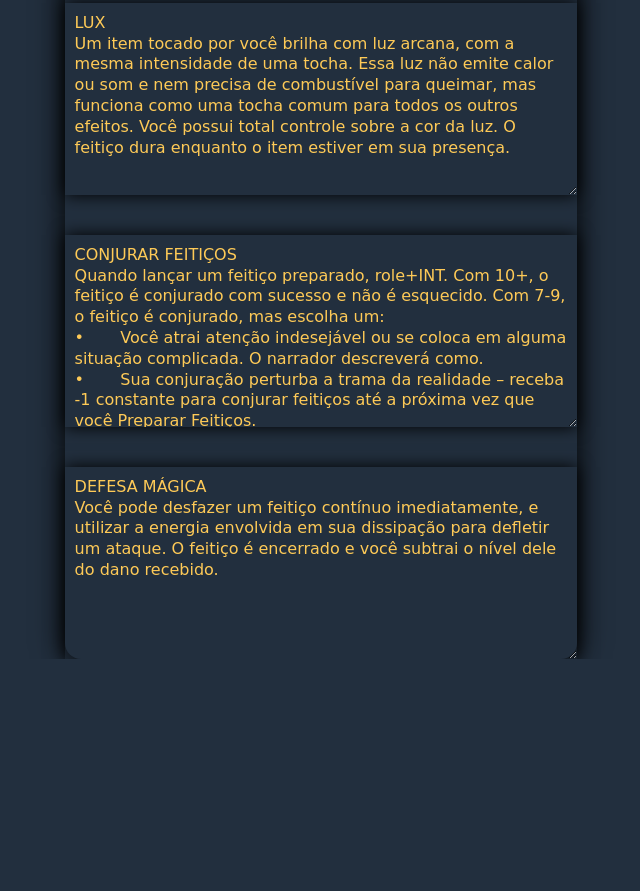
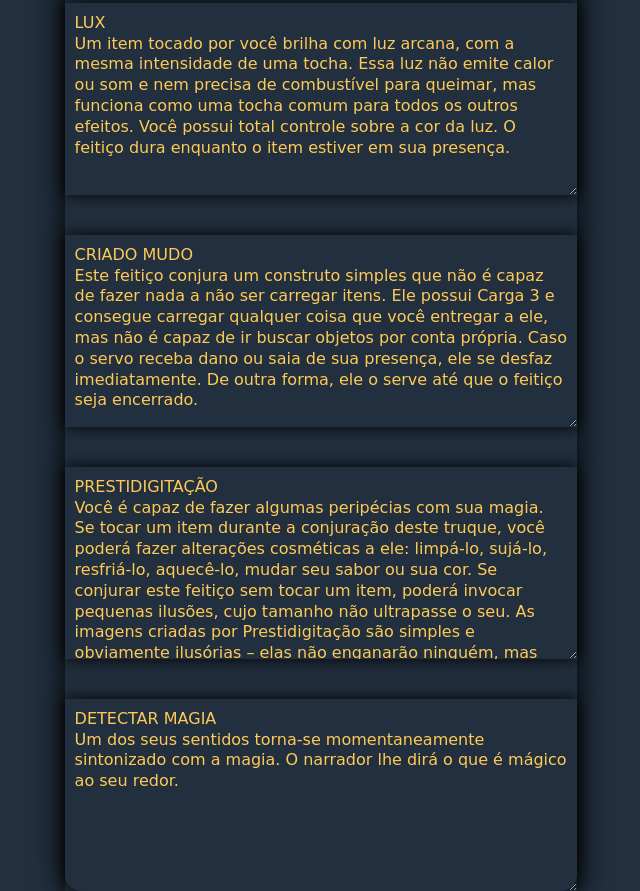
Before and after one commit to alexmoDev/rpg-de-mesa, a website: page html/mage.html in a window 1280 px wide. Shown: the part 3838-4729 px from the top of the page, without its empty margins (319-959 px from the left). Before the commit the page ends 4497 px from the top, so only its background shows below. Drawn offline with Linux system fonts and the light colour scheme; a web font is replaced by a local one.

Commit message:
cria a tricks-sec

```diff
--- a/html/mage.html
+++ b/html/mage.html
@@ -227,14 +227,14 @@ Você pode desfazer um feitiço contínuo imediatamente, e utilizar a energia en
 <textarea class="input-text -textarea" placeholder="(^-^)">LUX
 Um item tocado por você brilha com luz arcana, com a mesma intensidade de uma tocha. Essa luz não emite calor ou som e nem precisa de combustível para queimar, mas funciona como uma tocha comum para todos os outros efeitos. Você possui total controle sobre a cor da luz. O feitiço dura enquanto o item estiver em sua presença.</textarea>
 
-<textarea class="input-text -textarea -void" placeholder="(^-^)">CONJURAR FEITIÇOS
-Quando lançar um feitiço preparado, role+INT. Com 10+, o feitiço é conjurado com sucesso e não é esquecido. Com 7-9, o feitiço é conjurado, mas escolha um:
-•	 Você atrai atenção indesejável ou se coloca em alguma situação complicada. O narrador descreverá como.
-•	 Sua conjuração perturba a trama da realidade – receba -1 constante para conjurar feitiços até a próxima vez que você Preparar Feitiços.
-•	 Você esquece o feitiço após conjurá-lo, e não conseguirá conjurá-lo de novo até a próxima vez que preparar feitiços.</textarea>
+<textarea class="input-text -textarea -void" placeholder="(^-^)">CRIADO MUDO
+Este feitiço conjura um construto simples que não é capaz de fazer nada a não ser carregar itens. Ele possui Carga 3 e consegue carregar qualquer coisa que você entregar a ele, mas não é capaz de ir buscar objetos por conta própria. Caso o servo receba dano ou saia de sua presença, ele se desfaz imediatamente. De outra forma, ele o serve até que o feitiço seja encerrado.</textarea>
 
-<textarea class="input-text -textarea -void" placeholder="(^-^)">DEFESA MÁGICA
-Você pode desfazer um feitiço contínuo imediatamente, e utilizar a energia envolvida em sua dissipação para defletir um ataque. O feitiço é encerrado e você subtrai o nível dele do dano recebido.</textarea>
+<textarea class="input-text -textarea -void" placeholder="(^-^)">PRESTIDIGITAÇÃO
+Você é capaz de fazer algumas peripécias com sua magia. Se tocar um item durante a conjuração deste truque, você poderá fazer alterações cosméticas a ele: limpá-lo, sujá-lo, resfriá-lo, aquecê-lo, mudar seu sabor ou sua cor. Se conjurar este feitiço sem tocar um item, poderá invocar pequenas ilusões, cujo tamanho não ultrapasse o seu. As imagens criadas por Prestidigitação são simples e obviamente ilusórias – elas não enganarão ninguém, mas poderão entreter as pessoas.</textarea>
+
+<textarea class="input-text -textarea -void" placeholder="(^-^)">DETECTAR MAGIA
+Um dos seus sentidos torna-se momentaneamente sintonizado com a magia. O narrador lhe dirá o que é mágico ao seu redor.</textarea>
 
     <button class="save-btn"><img src="../assets/img/disquete.png" alt="Disquete"></button>
     </div>
--- a/styles/components/die-damage.css
+++ b/styles/components/die-damage.css
@@ -33,7 +33,6 @@
 
 .die-damage.-d8 img{
     max-width: 5.7rem;
-    margin-bottom: 1rem;
 }
 
 .die-damage.-d4 img {
```
